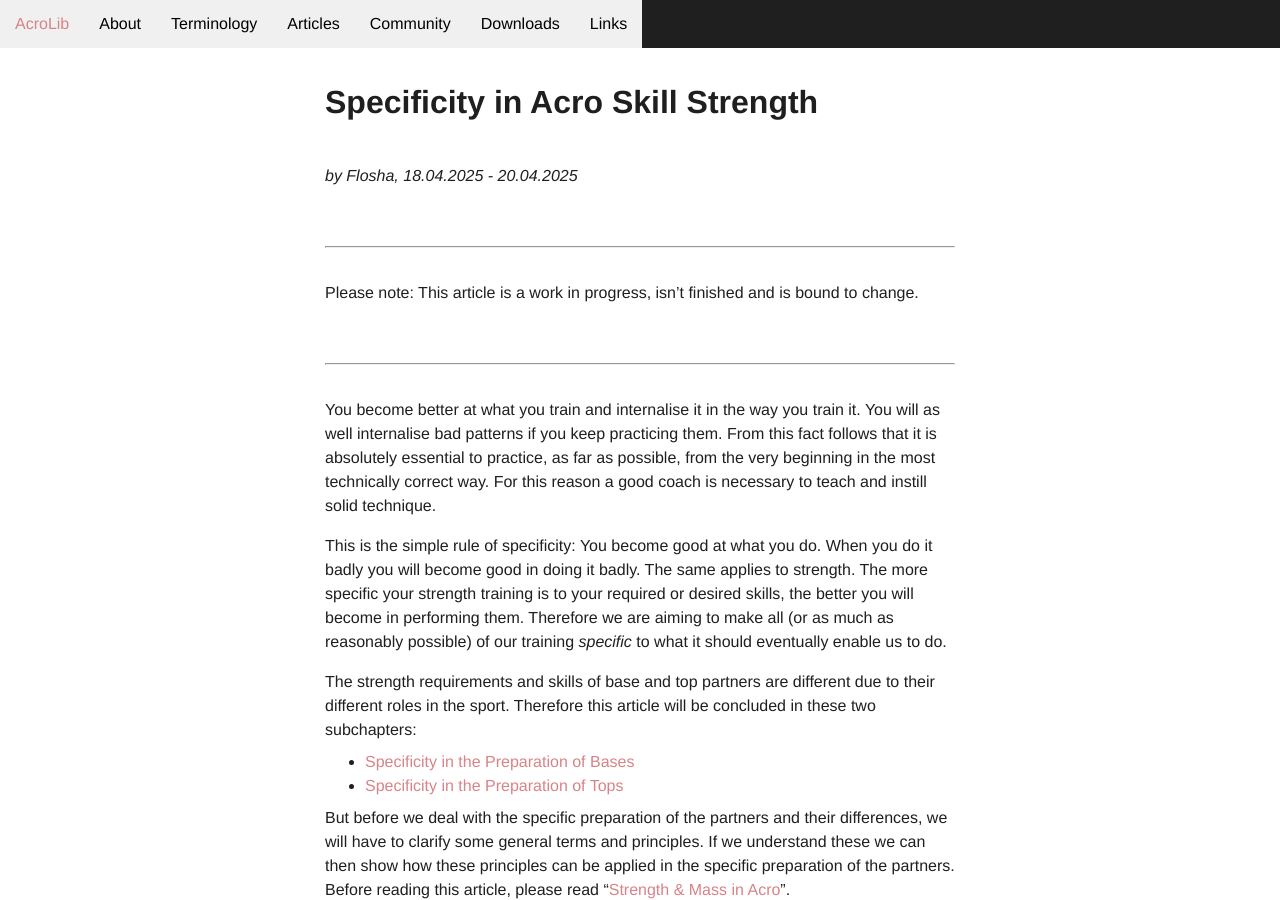
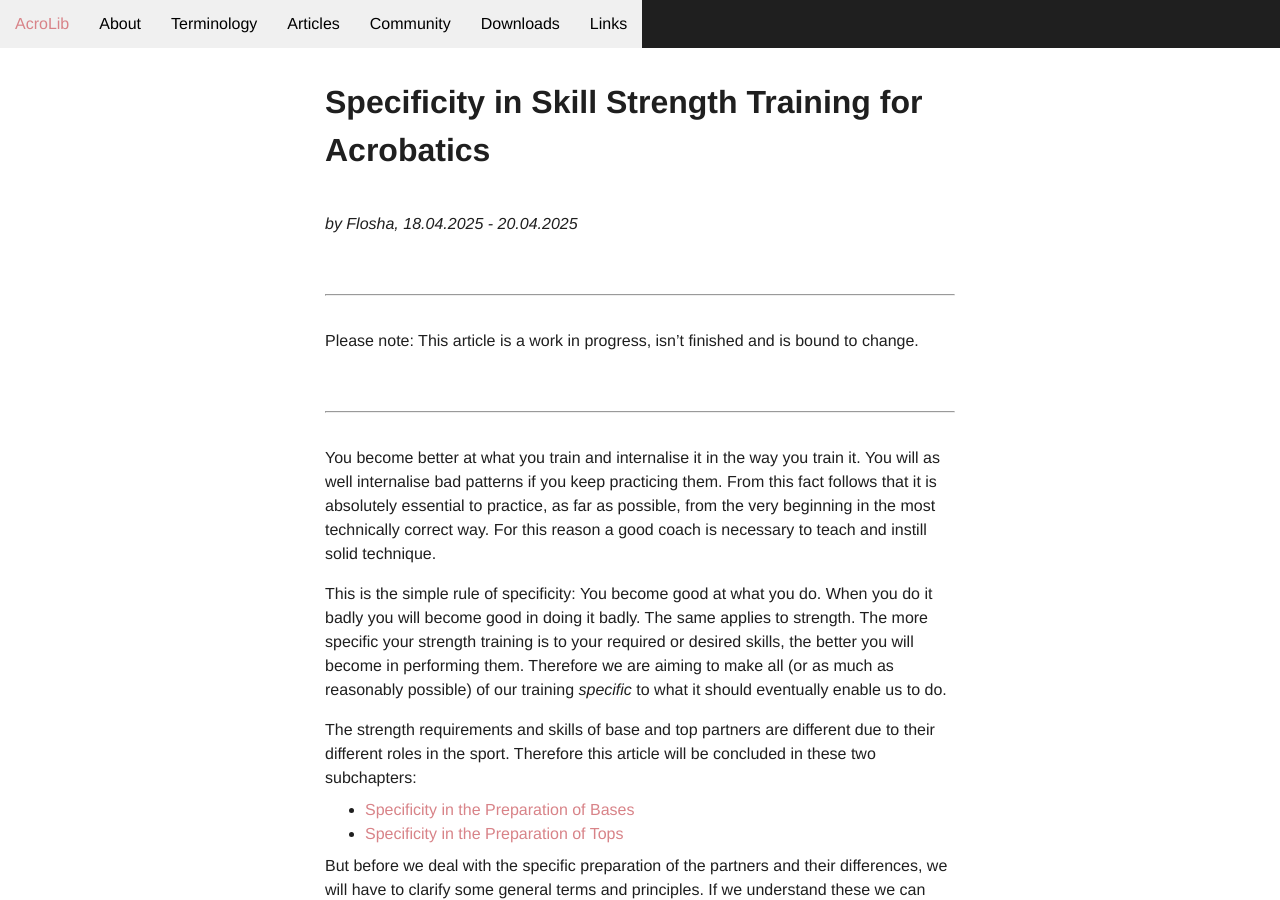
Before and after one commit to floshin/acrolib, a Jekyll site: the page built from training/specificity.md, in a window 1280 px wide and 900 px high. Built offline with Jekyll 4.4.1, drawn with Linux system fonts in a browser that asks for light colours; our own code applies the rules of GitHub Pages for plain Markdown files.

Commit message:
Update specificity.md

```diff
--- a/training/specificity.md
+++ b/training/specificity.md
@@ -1,4 +1,4 @@
-# Specificity in Acro Skill Strength
+# Specificity in Skill Strength Training for Acrobatics
 
 *by Flosha, 18.04.2025 - 20.04.2025*
 
```
